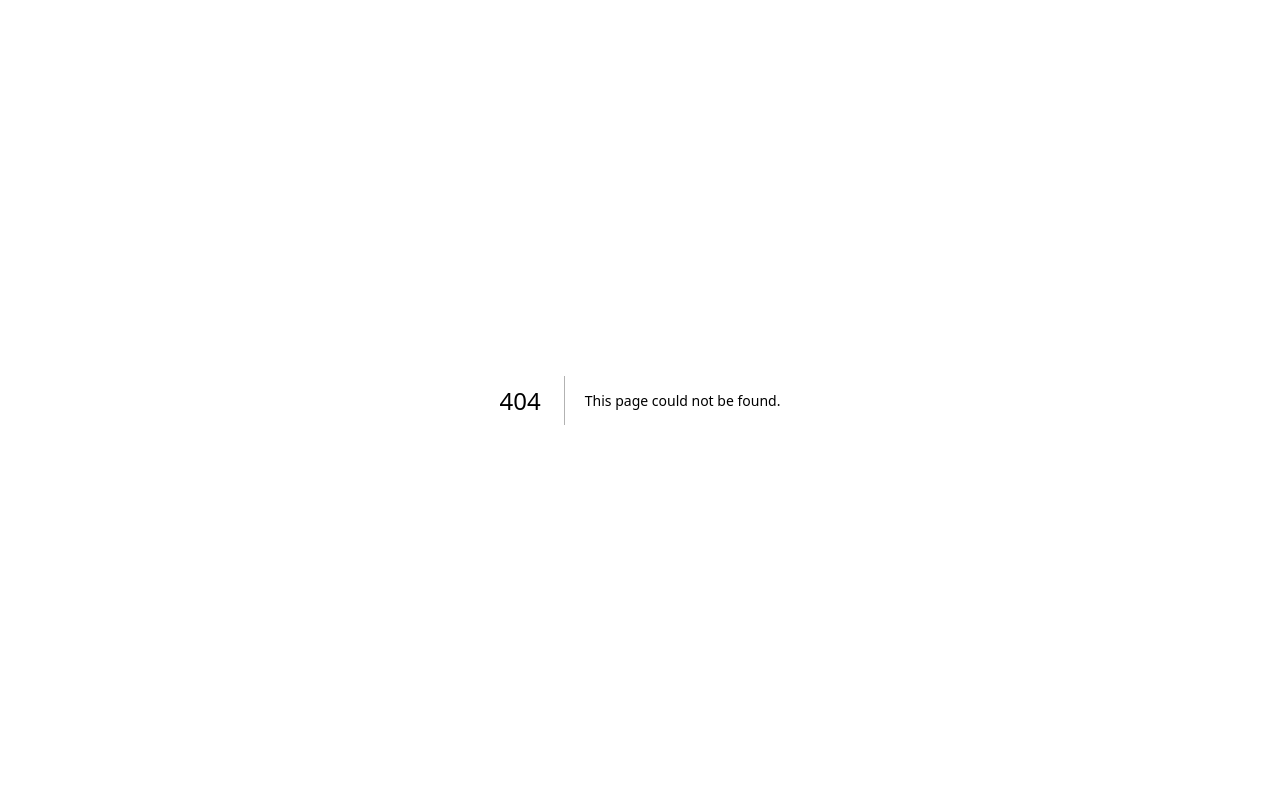
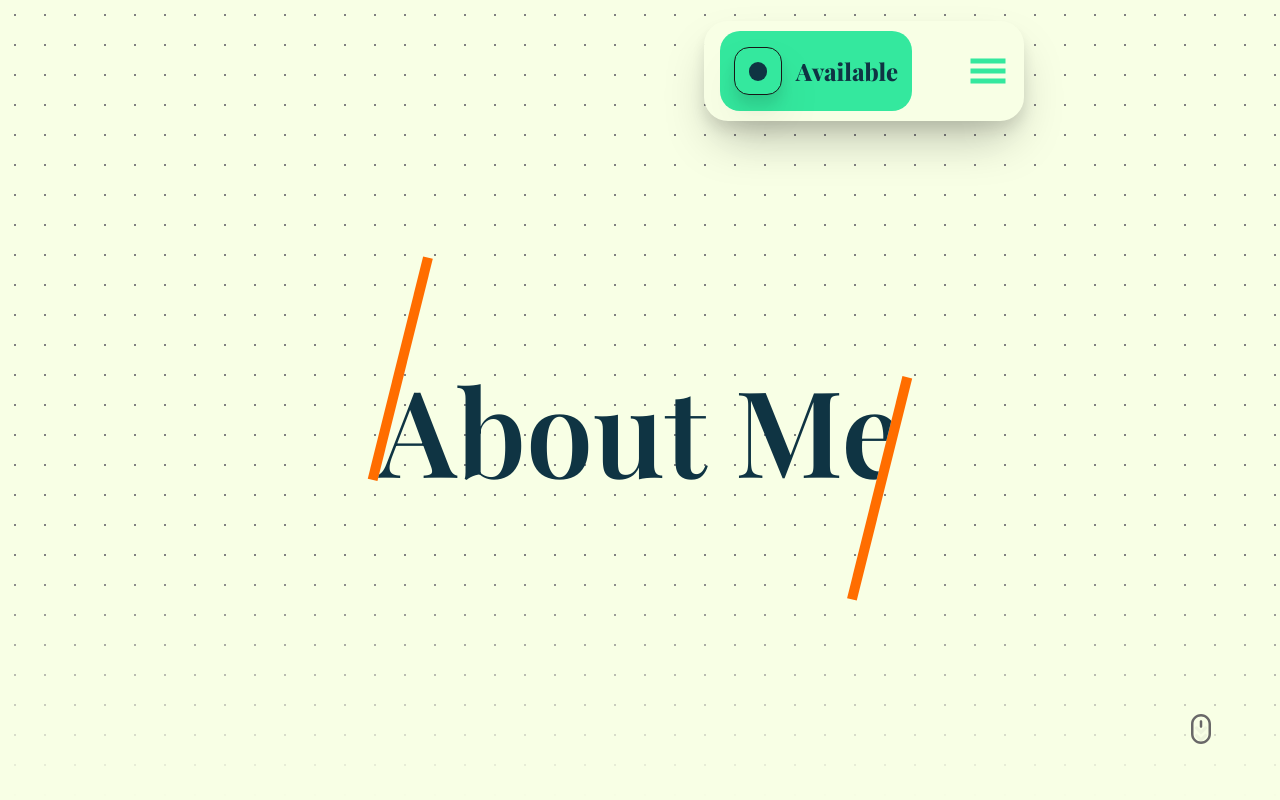
Before and after one commit to JimmyDudhwala/jimmy, a Next.js app: page /about in a window 1280 px wide. Before the commit this address had no page. Built offline with nearby package versions, Linux system fonts and the light colour scheme; a web font is replaced by a local one.

Commit message:
Add About page and Title component; update Sidebar and global styles for improved layout and user experience

```diff
--- a/src/app/about.tsx/page.tsx
+++ b/src/app/about/page.tsx
@@ -1,9 +1,10 @@
 import React from 'react'
+import Title from '../components/Title'
 
 const page = () => {
   return (
     <div>
-
+      <Title text="About Me"/>
     </div>
   )
 }
--- a/src/app/components/Sidebar.tsx
+++ b/src/app/components/Sidebar.tsx
@@ -38,11 +38,11 @@ const Sidebar: React.FC<SidebarProps> = ({ isOpen }) => {
             exit={{ x: -2000, borderTopRightRadius: "350px", borderBottomRightRadius: "350px" }}
             className={`h-screen z-90  lg:w-[50%] w-[98%] bg-[#0F3443] absolute top-0 left-0 shadow-[60px_0_100px_rgba(0,0,0,0.4)] overflow-hidden`}
         >
-            <div className='h-full w-full bg-[#0F3443] flex flex-col justify-center lg:items-start items-center'>
+            <div className='h-full w-full mt-[40px] bg-[#0F3443] flex flex-col justify-center lg:items-start items-center'>
             {items.map((item) => (
                 <div
                 key={item.id}
-                className='text-[#F8FFE5] text-[3rem] md:text-[4rem]  lg:ml-28 font-playfair font-[800] p-2 overflow-hidden'>
+                className='text-[#F8FFE5] text-[3rem] md:text-[4rem]  lg:ml-28 font-playfair font-[800] md:p-2 p-1 overflow-hidden'>
                 <motion.div
                     initial={{ opacity: 0, y: -100 }}
                     animate={{ opacity: 1, y: isOpen ? 0 : 1000 }}
--- /dev/null
+++ b/src/app/components/Title.tsx
@@ -0,0 +1,75 @@
+"use client"
+import { useState } from "react"
+import Navbar from "./Navbar"
+import ScrollLock from "./ScrollLock"
+import { motion } from "framer-motion"
+import { CgMouse } from "react-icons/cg"
+import { FaAngleDoubleDown } from "react-icons/fa"
+
+interface TitleProps {
+  text: string
+}
+
+const Title = ({ text }: TitleProps) => {
+  const [isOpen, setIsOpen] = useState(false)
+
+  return (
+    <ScrollLock locked={isOpen}>
+      <div
+        className="relative bg-[#F8FFE5] h-screen w-full flex flex-col items-center justify-start overflow-hidden"
+        style={{
+          backgroundImage: `
+            radial-gradient(circle, gray 1px, transparent 1px)
+          `,
+          backgroundSize: "30px 30px",
+        }}
+      >
+        {/* Gradient overlay for fading dots at bottom */}
+        <div
+          className="absolute inset-0 pointer-events-none z-0"
+          style={{
+            background: "linear-gradient(to bottom, transparent 70%, #F8FFE5 100%)",
+          }}
+        />
+
+        <div className="lg:w-[60%] w-full h-[25%] flex justify-center lg:justify-end items-center z-90">
+          <Navbar isOpen={isOpen} setIsOpen={setIsOpen} />
+        </div>
+
+        <div className="w-full h-full flex items-center justify-center z-10">
+          <motion.div
+            initial={{ rotate: 0, width: 0 }}
+            animate={{ rotate: 14, width: "fit-content" }}
+            transition={{
+              rotate: { duration: 0.8, ease: "easeInOut" },
+              width: { delay: 0.8, duration: 1, ease: "easeInOut" },
+            }}
+            className="h-[40%] overflow-hidden border-l-[10px] border-r-[10px] border-[#FF6D00] flex flex-col items-center justify-center"
+          >
+            <div className="lg:-mx-[20px] -mx-[12px] flex justify-center items-center">
+              <h1 className="lg:text-[120px] text-[60px] whitespace-nowrap font-[600] -rotate-[14deg] text-[#0F3443]">{text}</h1>
+            </div>
+          </motion.div>
+        </div>
+
+        <div className="w-[90%] h-[15%] flex flex-col gap-2 items-end justify-start z-10">
+          <div className="flex flex-col gap-2 items-center justify-center">
+            <div className="flex gap-2 items-center justify-start">
+              <CgMouse size={30} color="#696868" />
+            </div>
+            <motion.div
+                initial={{ opacity: 0, y: -30 }}
+                animate={{ opacity: 1, y: 0 }}
+                exit={{ opacity: 0, y: -30 }}
+                transition={{ duration: 1, delay: 0.8, ease: "easeInOut", repeat: Infinity }}
+            className="flex gap-2 items-center justify-start">
+              <FaAngleDoubleDown size={20} color="#696868" />
+            </motion.div>
+          </div>
+        </div>
+      </div>
+    </ScrollLock>
+  )
+}
+
+export default Title
--- a/src/app/globals.css
+++ b/src/app/globals.css
@@ -28,13 +28,18 @@ body::-webkit-scrollbar {
 
 body::-webkit-scrollbar-track {
   background: transparent;
-  /* Track color */
 }
 
 body::-webkit-scrollbar-thumb {
   background-color: wheat;
-  /* Thumb color */
   border-radius: 10px;
   border: 2px solid transparent;
   background-clip: content-box;
 }
+
+/* Prevent content from shifting when scrollbar appears */
+@layer base {
+  html {
+    overflow-y: overlay;
+  }
+}
```
